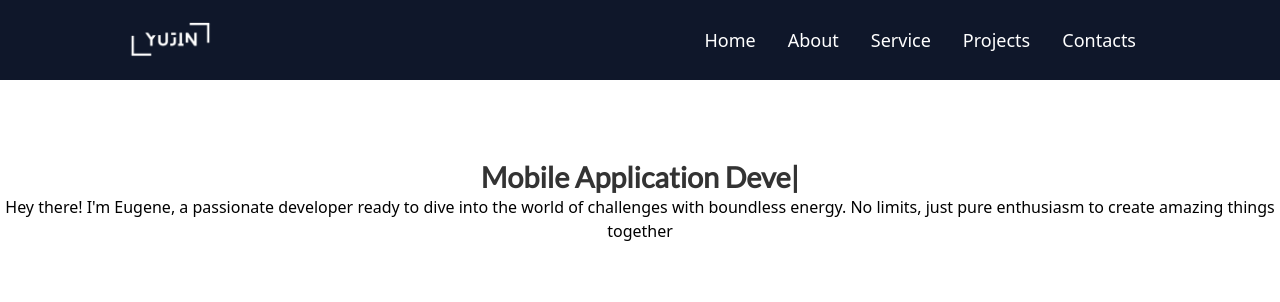
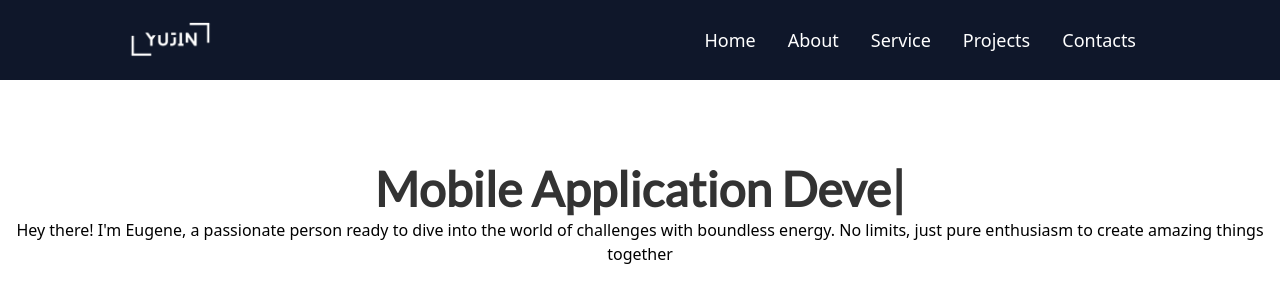
Before and after one commit to patrickeugenesacueza/Yujin-Portfolio, a React (Vite) app in the folder portfolio/: page / in a window 1280 px wide. Shown: the top 302 px of the page. Built offline with nearby package versions, Linux system fonts and the light colour scheme.

Commit message:
Update HeroSection.jsx

```diff
--- a/portfolio/src/Pages/HeroSection.jsx
+++ b/portfolio/src/Pages/HeroSection.jsx
@@ -4,7 +4,7 @@ import { TypeAnimation } from "react-type-animation";
 const HeroSection = () => {
   return (
     <section className="w-full h-[80vh] bg-[#fff] pt-[5em]">
-      <div className="text-center">
+      <div className="text-center block">
         <TypeAnimation
           sequence={[
             "Front-end Developer",
@@ -16,14 +16,13 @@ const HeroSection = () => {
           ]}
           wrapper="span"
           speed={50}
-          className="text-[#333] font-[Lato] text-[1.8em] md:text-[calc(1em + 2.4vw)] lg:text-3em font-[900] leading-[1.2]"
+          className="text-[#333] font-[Lato] text-[1.2em] md:text-[3em] lg:text-3em font-[900] leading-[1.2]"
           repeat={Infinity}
         />
-        <div>
-            <p>Hey there! I'm Eugene, a passionate developer ready to dive into the world of challenges with boundless energy. No limits, just pure enthusiasm to create amazing things together</p>
+        <div className="">
+            <p>Hey there! I'm Eugene, a passionate person ready to dive into the world of challenges with boundless energy. No limits, just pure enthusiasm to create amazing things together</p>
         </div>
       </div>
-      {/* Card-box */}
       <div></div>
     </section>
   );
```
